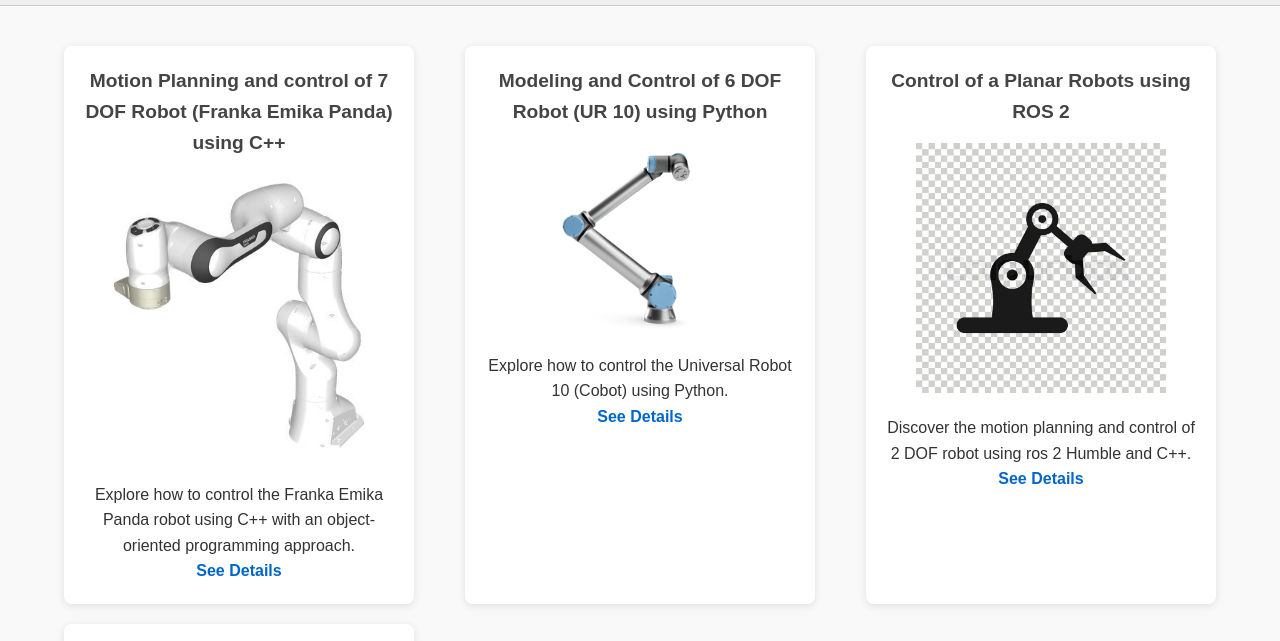
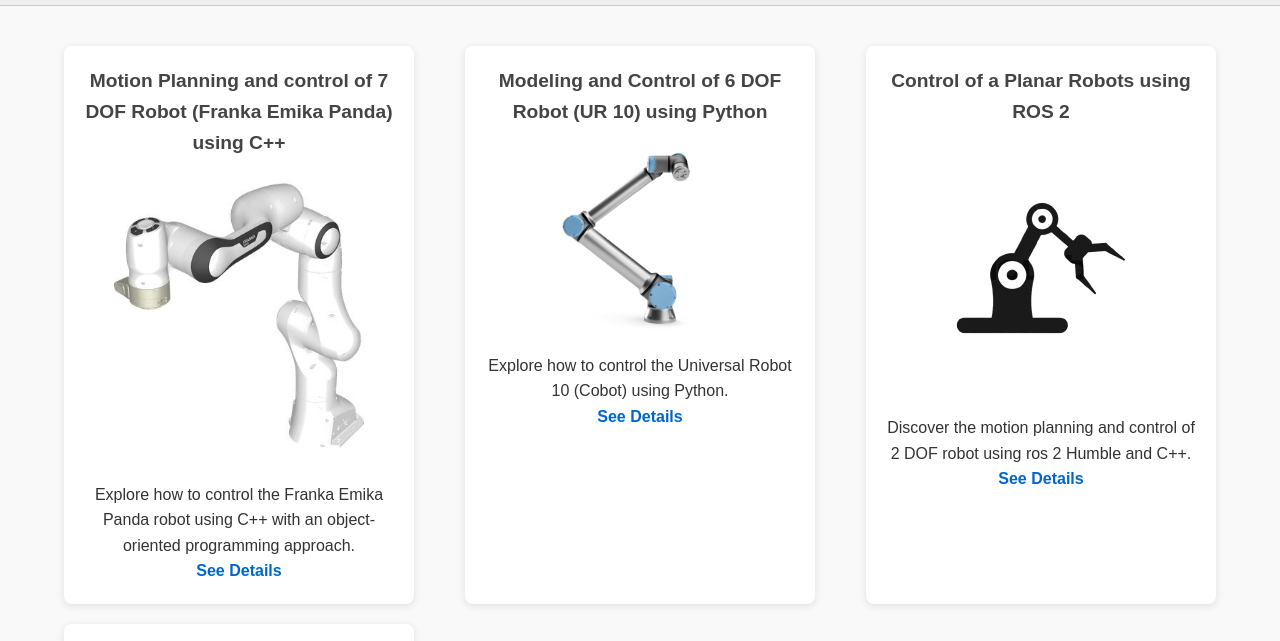
Before and after one commit to Tarek-ABBES/portfolio, a plain HTML site: page index.html in a window 1280 px wide. Shown: the part 81-722 px from the top of the page. Drawn offline with Linux system fonts and the light colour scheme.

Commit message:
Update index.html

```diff
--- a/index.html
+++ b/index.html
@@ -33,7 +33,7 @@
 
                 <div class="project-box">
                     <h2>Control of a Planar Robots using ROS 2</h2>
-                    <img src="pl.webp" alt="Robot Manipulator" class="project-image">
+                    <img src="pl2.jpg" alt="Robot Manipulator" class="project-image">
                     <p>Discover the motion planning and control of 2 DOF robot using ros 2 Humble and C++.</p>
                     <a href="project3.html" class="project-link">See Details</a>
                 </div>
```
